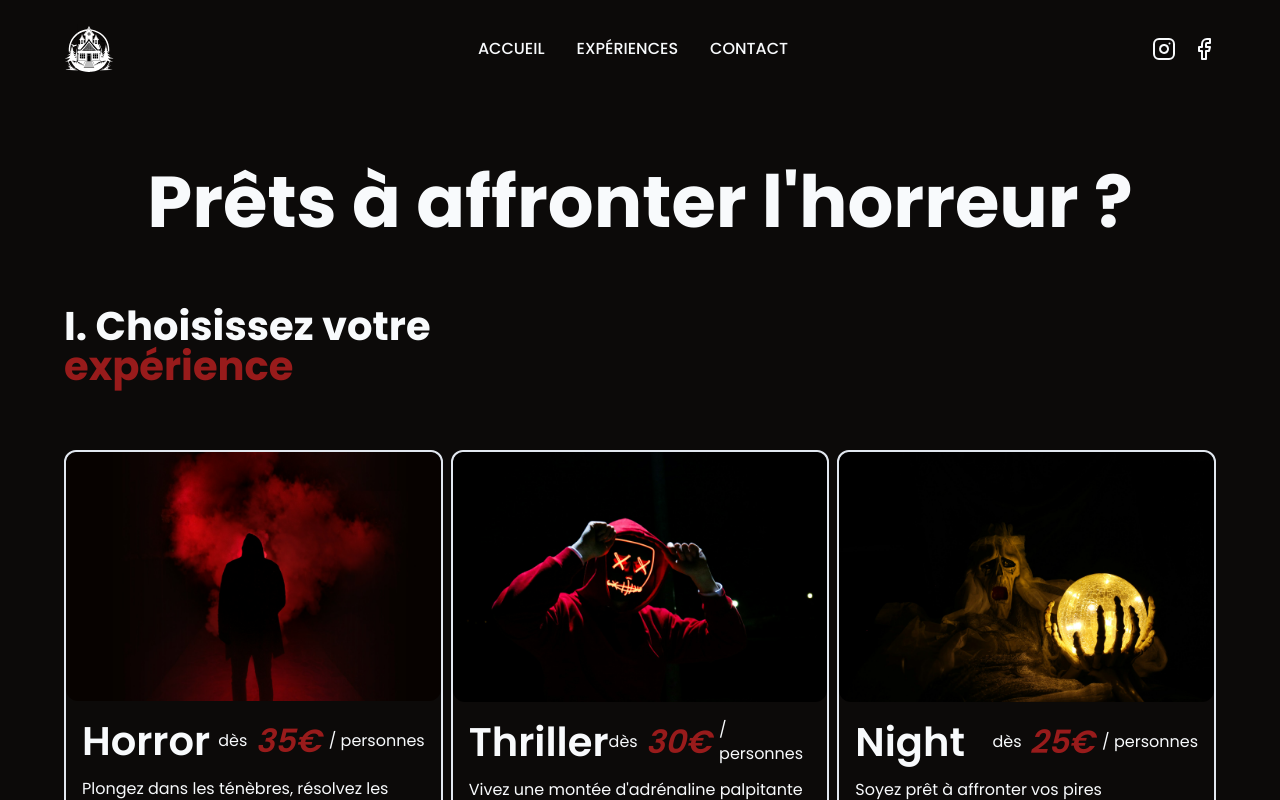
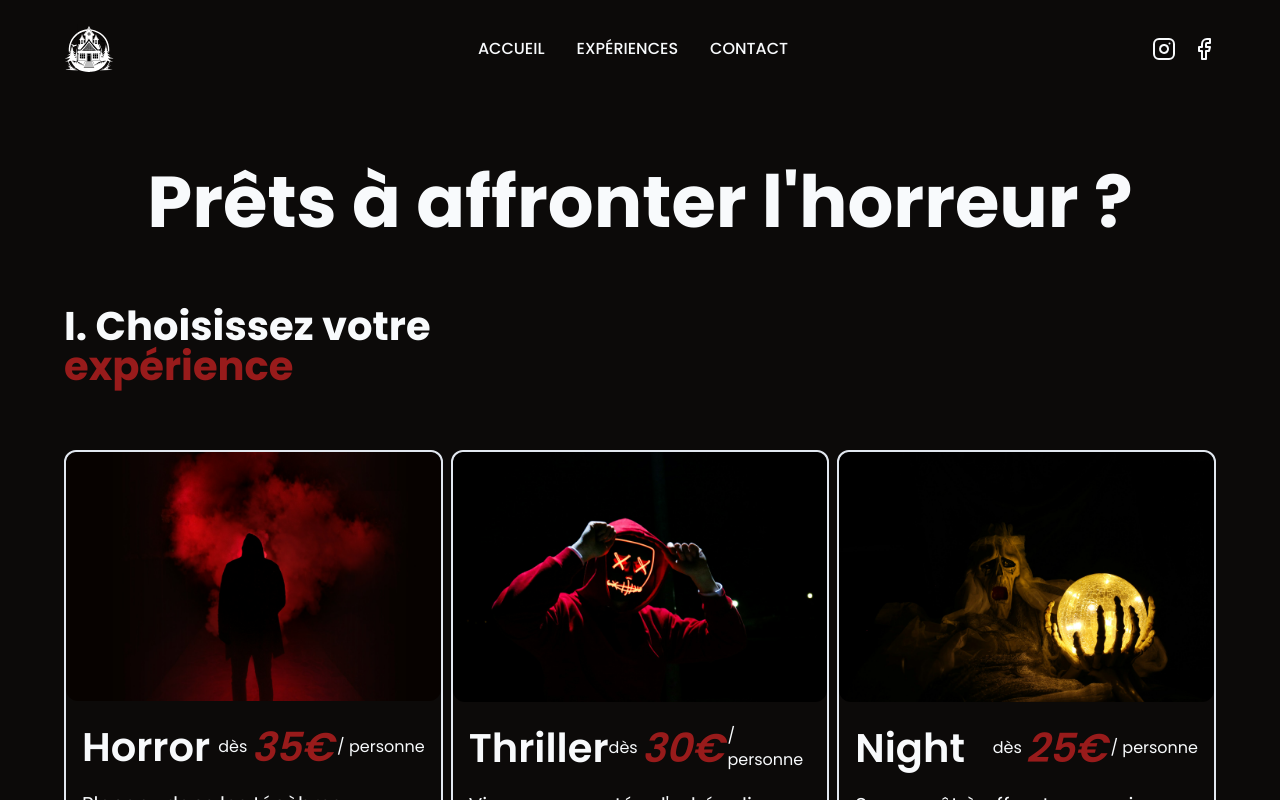
Before and after one commit to SebastienLaurentt/Escape-Game, a Next.js app: page /experiences in a window 1280 px wide. Shown: the top 800 px of the page. Built offline with nearby package versions, Linux system fonts and the light colour scheme.

Commit message:
update css

```diff
--- a/app/globals.css
+++ b/app/globals.css
@@ -52,11 +52,13 @@
     @apply text-xl md:text-3xl leading-8 md:leading-10   font-bold   max-w-[325px] md:max-w-[460px] lg:max-w-[480px];
   }
 
-  .cardTitle {
-    @apply text-xl md:text-3xl  leading-6 md:leading-7 font-semibold   max-w-[325px] md:max-w-[460px] lg:max-w-[480px];
-  }
-
   h3 {
     @apply text-lg md:text-2xl leading-8 md:leading-10 font-medium mb-4 md:mb-6 lg:mb-8;
   }
+
+  /* Custom Class */
+
+  .cardIcon {
+    @apply size-8 md:size-10 xl:size-8
+  }
 }
--- a/components/shared/ExperienceLongerCard.tsx
+++ b/components/shared/ExperienceLongerCard.tsx
@@ -31,31 +31,40 @@ const ExperienceLongerCard = ({
       }  hover:border-accent`}
       onClick={onClick}
     >
+      {/* Img */}
       <Image src={src} alt={alt} className="rounded-xl" />
+
+      {/* Experience Name and Price */}
       <div className="flex flex-col gap-y-3 p-4">
         <div className="flex flex-row items-center justify-between">
-          <span className="cardTitle">{name}</span>
-          <span className="flex flex-row items-center gap-x-2">
-            dès{" "}
-            <span className="text-2xl font-semibold italic text-accent">
-              {" "}
+          <span className="text-xl font-semibold leading-6 md:text-3xl md:leading-7">
+            {name}
+          </span>
+          <span className="flex flex-row items-center gap-x-1 md:text-md xl:text-sm">
+            dès
+            <span className="text-xl font-semibold italic text-accent md:text-3xl ">
               {price}
-            </span>{" "}
-            / personnes{" "}
+            </span>
+            / personne
           </span>
         </div>
 
-        <span>{description}</span>
+        {/* Description */}
+        <span className="md:text-lg xl:text-md">{description}</span>
+
+        {/* People Number and Duration */}
         <div className="flex flex-row justify-between">
           <div className="flex flex-row items-center gap-x-1">
-            <User size={32} />
-            <span className="text-sm">{peopleNumber}</span>
+            <User className="cardIcon" />
+            <span className="text-sm md:text-md xl:text-sm">{peopleNumber}</span>
           </div>
           <div className="flex flex-row items-center gap-x-1">
-            <Hourglass size={32} />
-            <span className="text-sm">{duration}</span>
+            <Hourglass className="cardIcon" />
+            <span className="text-sm md:text-md xl:text-sm">{duration}</span>
           </div>
         </div>
+
+        {/* Selected */}
         <div className="absolute right-4 top-4 flex flex-row gap-x-1">
           {isSelected ? (
             <span className="rounded-xl bg-accent px-2 py-1">
```
